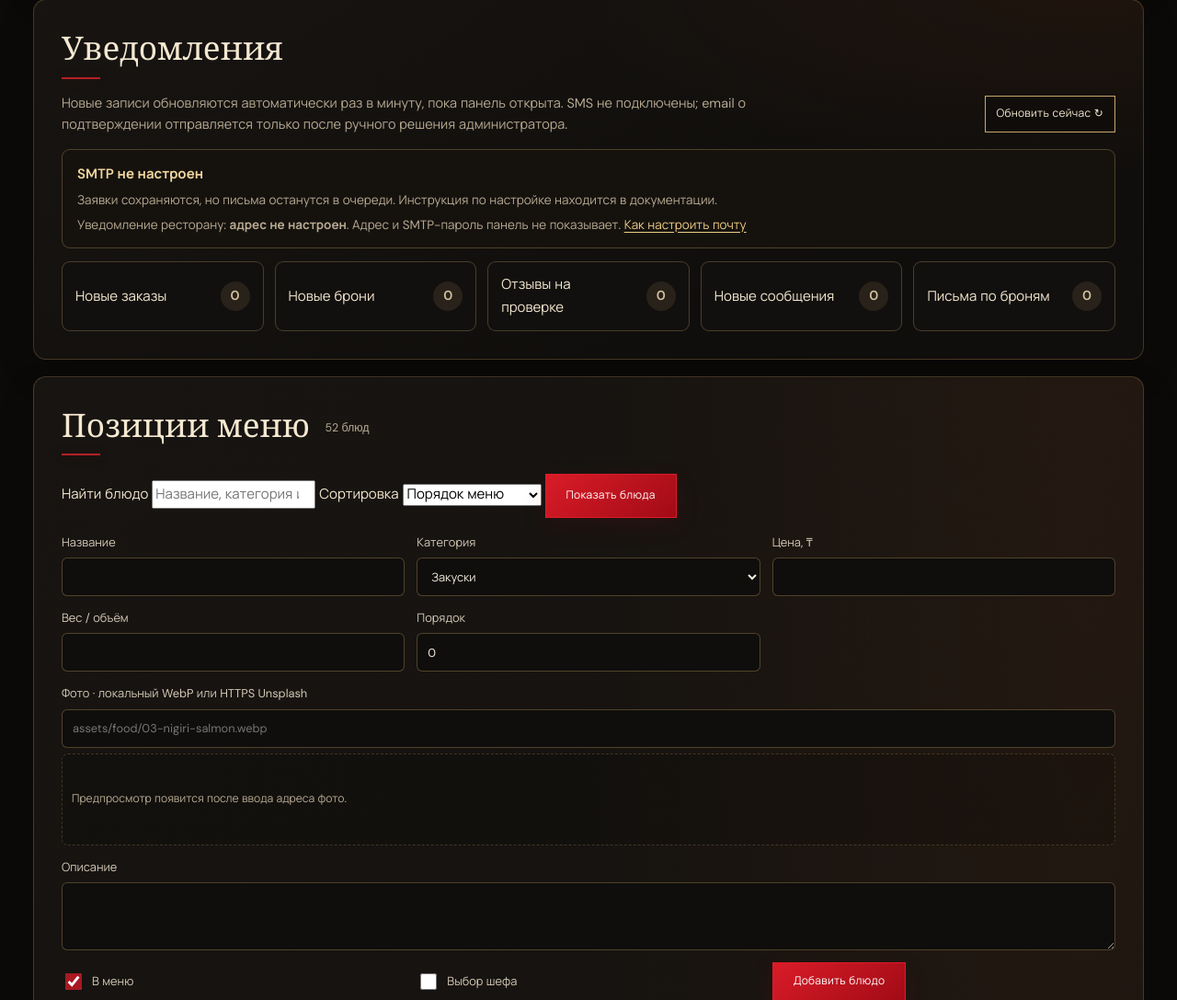
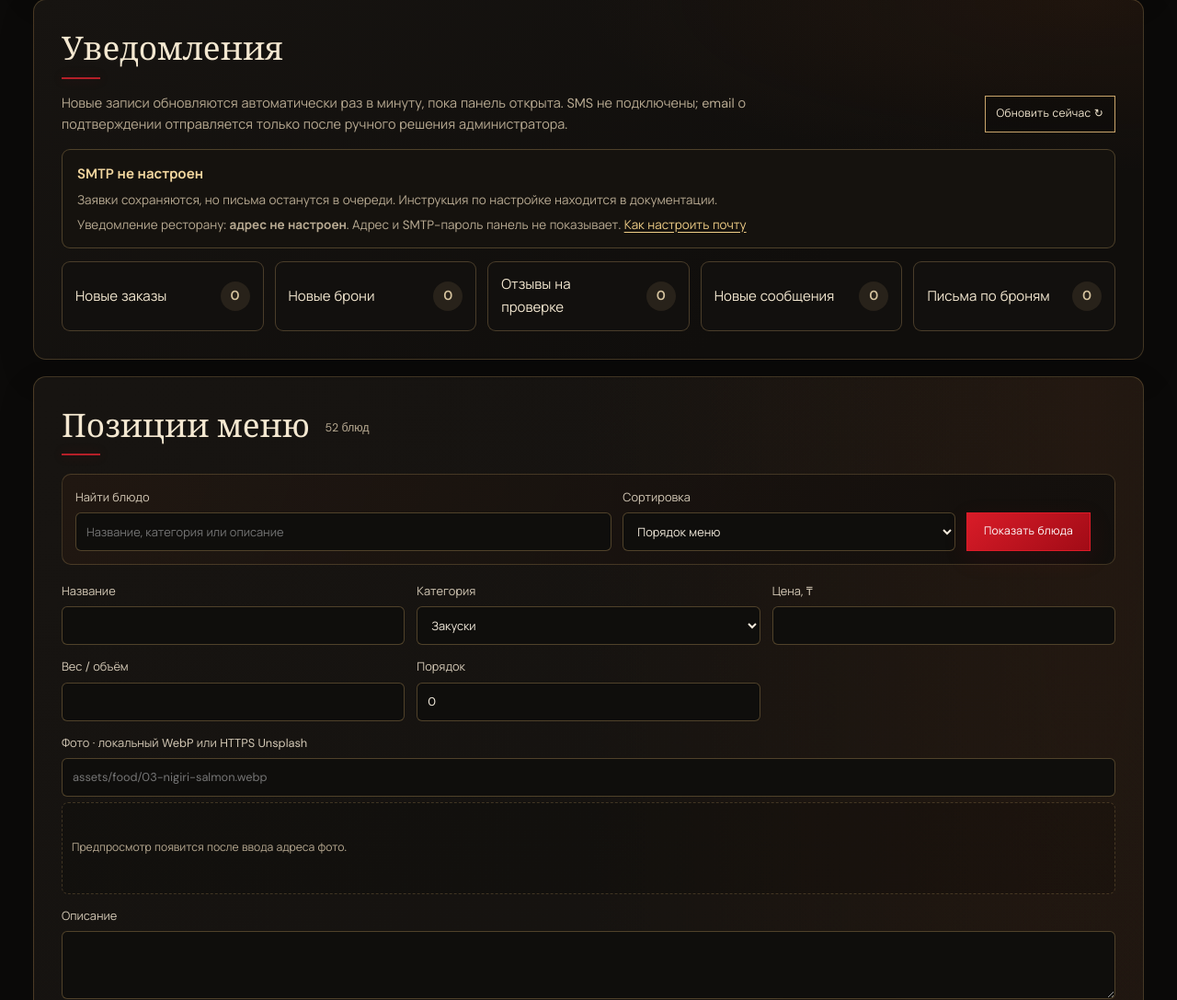
Before and after one commit to altento/tokyo-premium, a PHP site: page /admin.php in a window 1280 px wide. Shown: the part 847-1934 px from the top of the page at 92% size. Run offline with PHP 8.4, Linux system fonts and the light colour scheme; the visitor is signed in with stand-in values (Sample User, id 1); some libraries are stand-ins or nearby versions.

Commit message:
Style admin menu search and sorting controls

```diff
--- a/premium.css
+++ b/premium.css
@@ -1475,3 +1475,62 @@ body.story-motion-gsap [data-story-reveal].story-visible img{animation:none}
   .account-dashboard-auth .admin-form:nth-child(2) label:nth-of-type(3),
   .account-dashboard-auth .admin-form button{grid-column:1}
 }
+
+
+/* Admin menu search and sorting controls. */
+.admin-dashboard .admin-menu-toolbar{
+  display:grid;
+  grid-template-columns:minmax(240px,1fr) minmax(190px,.62fr) auto auto;
+  align-items:end;
+  gap:12px;
+  margin:0 0 18px;
+  padding:14px;
+  border:1px solid rgba(200,164,99,.25);
+  border-radius:10px;
+  background:linear-gradient(110deg,rgba(36,25,18,.72),rgba(17,14,12,.88));
+}
+.admin-dashboard .admin-menu-toolbar label{
+  display:grid;
+  align-content:start;
+  gap:6px;
+  min-width:0;
+  color:#d4c9b6;
+  font-size:.8rem;
+}
+.admin-dashboard .admin-menu-toolbar input,
+.admin-dashboard .admin-menu-toolbar select{
+  width:100%;
+  min-width:0;
+  min-height:42px;
+  padding:9px 11px;
+  border:1px solid rgba(200,164,99,.35);
+  border-radius:6px;
+  background:#0f0e0c;
+  color:#f2eadc;
+}
+.admin-dashboard .admin-menu-toolbar input:focus-visible,
+.admin-dashboard .admin-menu-toolbar select:focus-visible{
+  outline:2px solid #d5aa5c;
+  outline-offset:2px;
+}
+.admin-dashboard .admin-menu-toolbar select option{background:#171411;color:#f2eadc}
+.admin-dashboard .admin-menu-toolbar .admin-menu-submit{min-height:42px;padding-inline:18px;white-space:nowrap}
+.admin-dashboard .admin-menu-reset{
+  align-self:center;
+  color:#e7c579;
+  font-size:.82rem;
+  text-decoration:underline;
+  text-underline-offset:3px;
+  white-space:nowrap;
+}
+.admin-dashboard .admin-menu-filter-note{margin:-6px 0 16px;color:var(--muted);font-size:.8rem}
+@media(max-width:800px){
+  .admin-dashboard .admin-menu-toolbar{grid-template-columns:minmax(0,1fr) minmax(0,1fr)}
+  .admin-dashboard .admin-menu-search{grid-column:1/-1}
+}
+@media(max-width:520px){
+  .admin-dashboard .admin-menu-toolbar{grid-template-columns:1fr}
+  .admin-dashboard .admin-menu-search{grid-column:auto}
+  .admin-dashboard .admin-menu-toolbar .admin-menu-submit{width:100%}
+  .admin-dashboard .admin-menu-reset{justify-self:start}
+}
```
